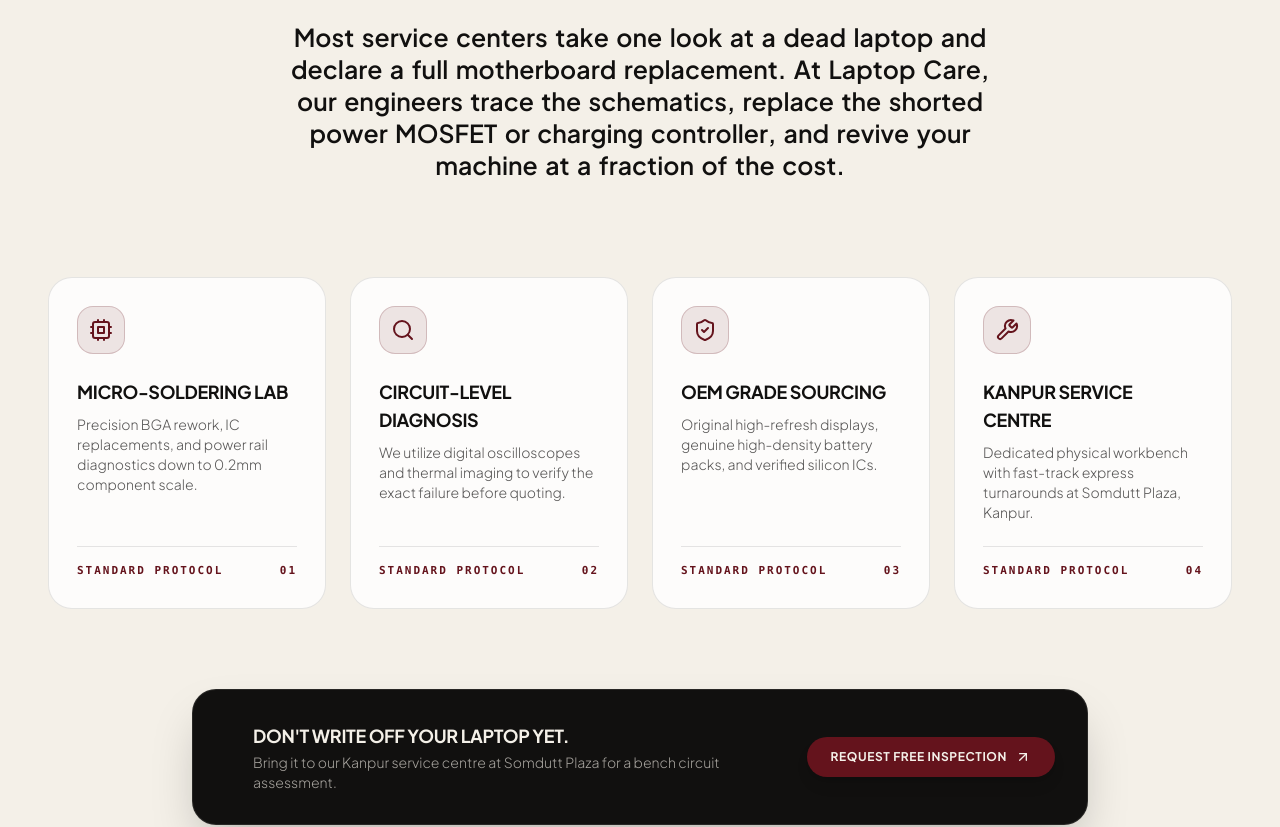
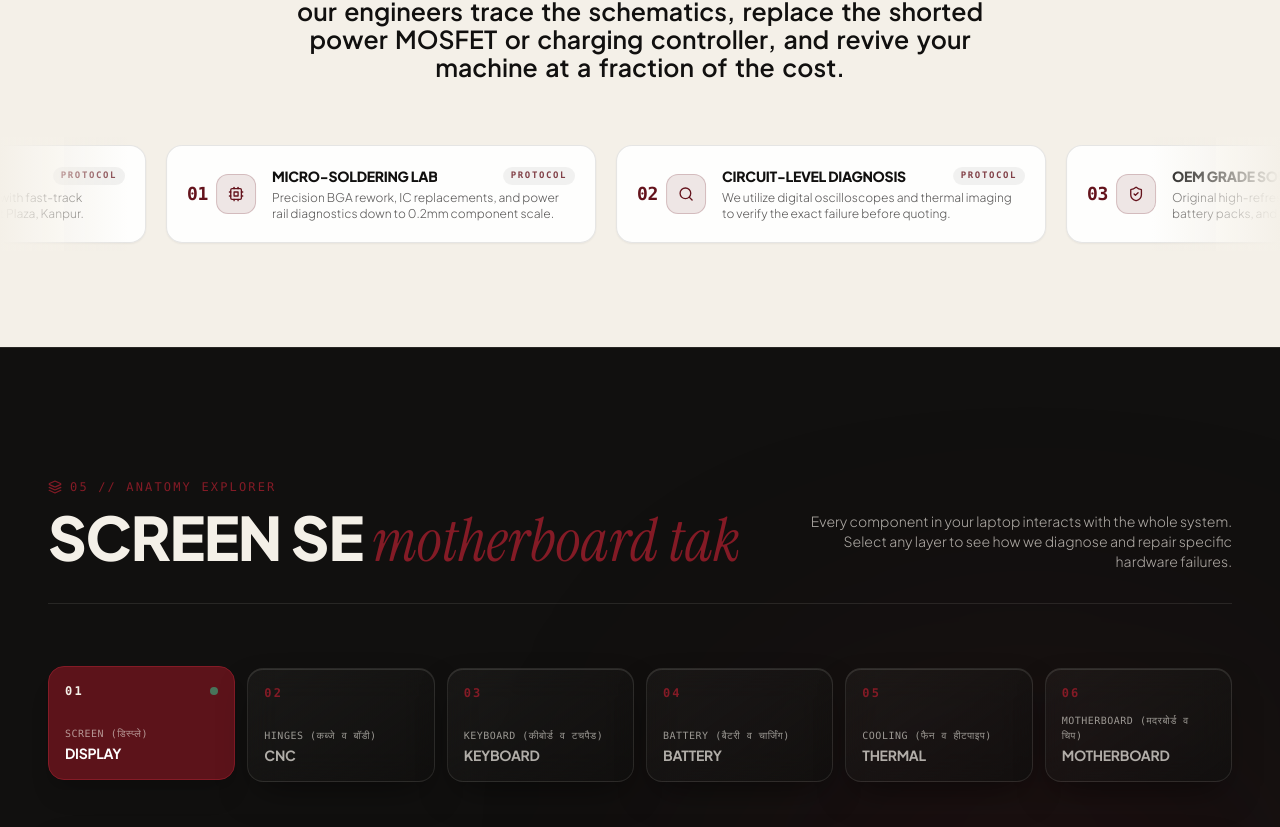
Before and after one commit to sufibuildwith-py/Lpcare, a React (Vite) app: page / in a window 1280 px wide. Shown: the part 2075-2902 px from the top of the page. Built offline with nearby package versions, Linux system fonts and the light colour scheme.

Commit message:
Redesign 03 // Philosophy & Trust section cards into compact horizontal infinite draggable reel flowing Left to Right

```diff
--- a/src/sections/AboutTrustSection.tsx
+++ b/src/sections/AboutTrustSection.tsx
@@ -1,17 +1,24 @@
 import React from 'react'
 import { FadeIn } from '../components/FadeIn'
 import { AnimatedText } from '../components/AnimatedText'
-import { ShieldCheck, Cpu, Wrench, Search, ArrowUpRight } from 'lucide-react'
+import { useDraggableInfiniteReel } from '../hooks/useDraggableInfiniteReel'
+import { ShieldCheck, Cpu, Wrench, Search, LucideIcon } from 'lucide-react'
 
 interface AboutTrustSectionProps {
   onOpenContact: () => void
+}
+
+interface TrustPillar {
+  icon: LucideIcon
+  title: string
+  desc: string
 }
 
 export const AboutTrustSection: React.FC<AboutTrustSectionProps> = ({ onOpenContact }) => {
   const statement =
     "Most service centers take one look at a dead laptop and declare a full motherboard replacement. At Laptop Care, our engineers trace the schematics, replace the shorted power MOSFET or charging controller, and revive your machine at a fraction of the cost."
 
-  const pillars = [
+  const pillars: TrustPillar[] = [
     {
       icon: Cpu,
       title: 'Micro-Soldering Lab',
@@ -34,13 +41,78 @@ export const AboutTrustSection: React.FC<AboutTrustSectionProps> = ({ onOpenCont
     },
   ]
 
+  // Autonomous continuous Left-to-Right conveyor flow (direction: 'right')
+  // Fully interactive: draggable with mouse/touch, inertia, momentum decay and modulo wrapping
+  const {
+    viewportRef,
+    trackRef,
+    singleSetRef,
+    isDragging,
+    handlePointerDown,
+    handlePointerMove,
+    handlePointerUp,
+    justDraggedRef,
+  } = useDraggableInfiniteReel({
+    direction: 'right',
+    speedDesktop: 24,
+    speedMobile: 18,
+    gapFallback: 20,
+  })
+
+  // Double the 4 pillars to 8 cards per set to ensure stride comfortably exceeds even 4K viewports with zero gaps
+  const trustItems = [...pillars, ...pillars]
+
+  // Render a compact, slim horizontal editorial rectangular card
+  const renderCard = (pillar: TrustPillar, idx: number, keyPrefix: string) => {
+    const Icon = pillar.icon
+    return (
+      <div
+        key={`${keyPrefix}-${pillar.title}-${idx}`}
+        className="w-[84vw] sm:w-[380px] md:w-[410px] lg:w-[430px] shrink-0"
+      >
+        <div
+          onClick={() => {
+            if (justDraggedRef.current) return
+            onOpenContact()
+          }}
+          className="group relative h-full rounded-2xl bg-white/90 hover:bg-white border border-[#11100F]/10 hover:border-[#64131C]/40 p-4 sm:p-5 shadow-sm hover:shadow-md transition-all duration-300 flex items-center gap-3.5 sm:gap-4 select-none cursor-pointer"
+        >
+          {/* Number & Icon Lockup */}
+          <div className="flex items-center gap-2 shrink-0">
+            <span className="font-mono text-base sm:text-lg font-black text-[#64131C] tracking-tight">
+              0{idx + 1}
+            </span>
+            <div className="w-9 h-9 sm:w-10 sm:h-10 rounded-xl bg-[#64131C]/10 border border-[#64131C]/20 flex items-center justify-center text-[#64131C] group-hover:bg-[#64131C] group-hover:text-[#F4F0E8] transition-colors duration-300 shrink-0">
+              <Icon className="w-4 h-4 sm:w-4.5 sm:h-4.5" />
+            </div>
+          </div>
+
+          {/* Content: Title & Condensed Description */}
+          <div className="min-w-0 flex-1">
+            <div className="flex items-center justify-between gap-2">
+              <h3 className="text-xs sm:text-sm font-black uppercase tracking-tight text-[#11100F] group-hover:text-[#64131C] transition-colors truncate">
+                {pillar.title}
+              </h3>
+              <span className="text-[9px] font-mono uppercase tracking-widest text-[#64131C]/80 font-bold px-2 py-0.5 rounded-full bg-[#11100F]/5 shrink-0 hidden sm:inline-block">
+                Protocol
+              </span>
+            </div>
+            <p className="text-[11px] sm:text-xs text-[#11100F]/70 font-light leading-snug line-clamp-2 mt-1">
+              {pillar.desc}
+            </p>
+          </div>
+        </div>
+      </div>
+    )
+  }
+
   return (
     <section
       id="about"
-      className="relative w-full bg-[#F4F0E8] text-[#11100F] px-5 sm:px-8 md:px-12 py-24 sm:py-32 md:py-40 overflow-hidden"
+      className="relative w-full bg-[#F4F0E8] text-[#11100F] py-16 sm:py-20 md:py-24 overflow-hidden select-none"
       aria-label="Why Choose Laptop Care"
     >
-      <div className="max-w-7xl mx-auto flex flex-col items-center">
+      <div className="max-w-7xl mx-auto flex flex-col items-center px-5 sm:px-8 md:px-12">
         {/* Section Header Pill */}
         <FadeIn delay={0} y={20}>
           <div className="inline-flex items-center gap-2 px-3.5 py-1.5 rounded-full bg-[#11100F]/5 border border-[#11100F]/10 text-xs font-mono uppercase tracking-widest text-[#64131C] font-semibold mb-6">
@@ -59,70 +131,54 @@ export const AboutTrustSection: React.FC<AboutTrustSectionProps> = ({ onOpenCont
         </FadeIn>
 
         {/* Scroll-Driven Animated Text */}
-        <div className="mt-10 sm:mt-14 max-w-3xl text-center">
+        <div className="mt-8 sm:mt-10 max-w-3xl text-center">
           <AnimatedText
             text={statement}
-            className="text-[#11100F] font-bold text-center leading-relaxed text-lg sm:text-xl md:text-2xl"
+            className="text-[#11100F] font-bold text-center leading-relaxed text-base sm:text-lg md:text-xl"
           />
         </div>
+      </div>
 
-        {/* 4 Pillars Grid */}
-        <div className="mt-16 sm:mt-24 grid grid-cols-1 sm:grid-cols-2 lg:grid-cols-4 gap-4 sm:gap-6 w-full">
-          {pillars.map((pillar, idx) => {
-            const Icon = pillar.icon
-            return (
-              <FadeIn
-                key={pillar.title}
-                delay={idx * 0.12}
-                y={30}
-                className="rounded-2xl sm:rounded-3xl bg-white/80 border border-[#11100F]/10 p-6 sm:p-7 flex flex-col justify-between transition-all duration-300 hover:border-[#64131C]/40 hover:shadow-xl hover:-translate-y-1 group"
-              >
-                <div>
-                  <div className="w-12 h-12 rounded-2xl bg-[#64131C]/10 border border-[#64131C]/20 flex items-center justify-center text-[#64131C] mb-6 group-hover:bg-[#64131C] group-hover:text-[#F4F0E8] transition-colors duration-300">
-                    <Icon className="w-6 h-6" />
-                  </div>
-                  <h3 className="text-lg font-bold uppercase tracking-tight text-[#11100F] mb-2">
-                    {pillar.title}
-                  </h3>
-                  <p className="text-xs sm:text-sm text-[#11100F]/70 font-light leading-relaxed">
-                    {pillar.desc}
-                  </p>
-                </div>
+      {/* Infinite Draggable Horizontal Reel Viewport */}
+      <div
+        ref={viewportRef}
+        onPointerDown={handlePointerDown}
+        onPointerMove={handlePointerMove}
+        onPointerUp={handlePointerUp}
+        onPointerCancel={handlePointerUp}
+        style={{ touchAction: 'pan-y' }}
+        className={`relative w-full overflow-hidden mt-10 sm:mt-14 py-2 ${
+          isDragging ? 'cursor-grabbing' : 'cursor-grab'
+        }`}
+        aria-label="Philosophy and trust protocols reel (Left to Right)"
+      >
+        {/* Subtle Edge Vignettes for smooth boundary fade */}
+        <div className="pointer-events-none absolute inset-y-0 left-0 w-12 sm:w-24 md:w-32 bg-gradient-to-r from-[#F4F0E8] to-transparent z-10" />
+        <div className="pointer-events-none absolute inset-y-0 right-0 w-12 sm:w-24 md:w-32 bg-gradient-to-l from-[#F4F0E8] to-transparent z-10" />
 
-                <div className="mt-6 pt-4 border-t border-[#11100F]/10 flex items-center justify-between text-[11px] font-mono uppercase tracking-widest text-[#64131C] font-semibold">
-                  <span>Standard Protocol</span>
-                  <span>0{idx + 1}</span>
-                </div>
-              </FadeIn>
-            )
-          })}
+        {/* Tripled Track Pattern for Seamless Modulo Wrapping */}
+        <div
+          ref={trackRef}
+          className="flex gap-4 sm:gap-5 will-change-transform w-max items-stretch"
+        >
+          {/* Set 0 (Buffer Set on left) */}
+          <div className="flex gap-4 sm:gap-5 shrink-0 items-stretch" aria-hidden="true">
+            {trustItems.map((pillar, idx) => renderCard(pillar, idx % 4, 'set0'))}
+          </div>
+
+          {/* Set 1 (Primary Measured Set) */}
+          <div ref={singleSetRef} className="flex gap-4 sm:gap-5 shrink-0 items-stretch">
+            {trustItems.map((pillar, idx) => renderCard(pillar, idx % 4, 'set1'))}
+          </div>
+
+          {/* Set 2 (Buffer Set on right) */}
+          <div className="flex gap-4 sm:gap-5 shrink-0 items-stretch" aria-hidden="true">
+            {trustItems.map((pillar, idx) => renderCard(pillar, idx % 4, 'set2'))}
+          </div>
         </div>
-
-        {/* Callout Strip */}
-        <FadeIn delay={0.4} y={20} className="mt-14 sm:mt-20 w-full max-w-4xl">
-          <div className="rounded-2xl sm:rounded-3xl bg-[#11100F] text-[#F4F0E8] p-6 sm:p-8 flex flex-col md:flex-row items-center justify-between gap-6 shadow-2xl border border-sand/10">
-            <div className="flex items-center gap-4">
-              <div className="w-3 h-3 rounded-full bg-emerald-400 animate-ping shrink-0" />
-              <div>
-                <h4 className="text-base sm:text-lg font-bold uppercase tracking-tight text-sand">
-                  Don&apos;t write off your laptop yet.
-                </h4>
-                <p className="text-xs sm:text-sm text-sand/65 font-light mt-0.5">
-                  Bring it to our Kanpur service centre at Somdutt Plaza for a bench circuit assessment.
-                </p>
-              </div>
-            </div>
-
-            <button
-              onClick={onOpenContact}
-              className="w-full md:w-auto px-6 py-3 rounded-full bg-[#64131C] hover:bg-[#841B26] text-sand font-bold text-xs uppercase tracking-wider transition-all duration-300 flex items-center justify-center gap-2 shrink-0 shadow-lg active:scale-95"
-            >
-              <span>Request Free Inspection</span>
-              <ArrowUpRight className="w-4 h-4" />
-            </button>
-          </div>
-        </FadeIn>
       </div>
     </section>
   )
 }
+
+export default AboutTrustSection
```
